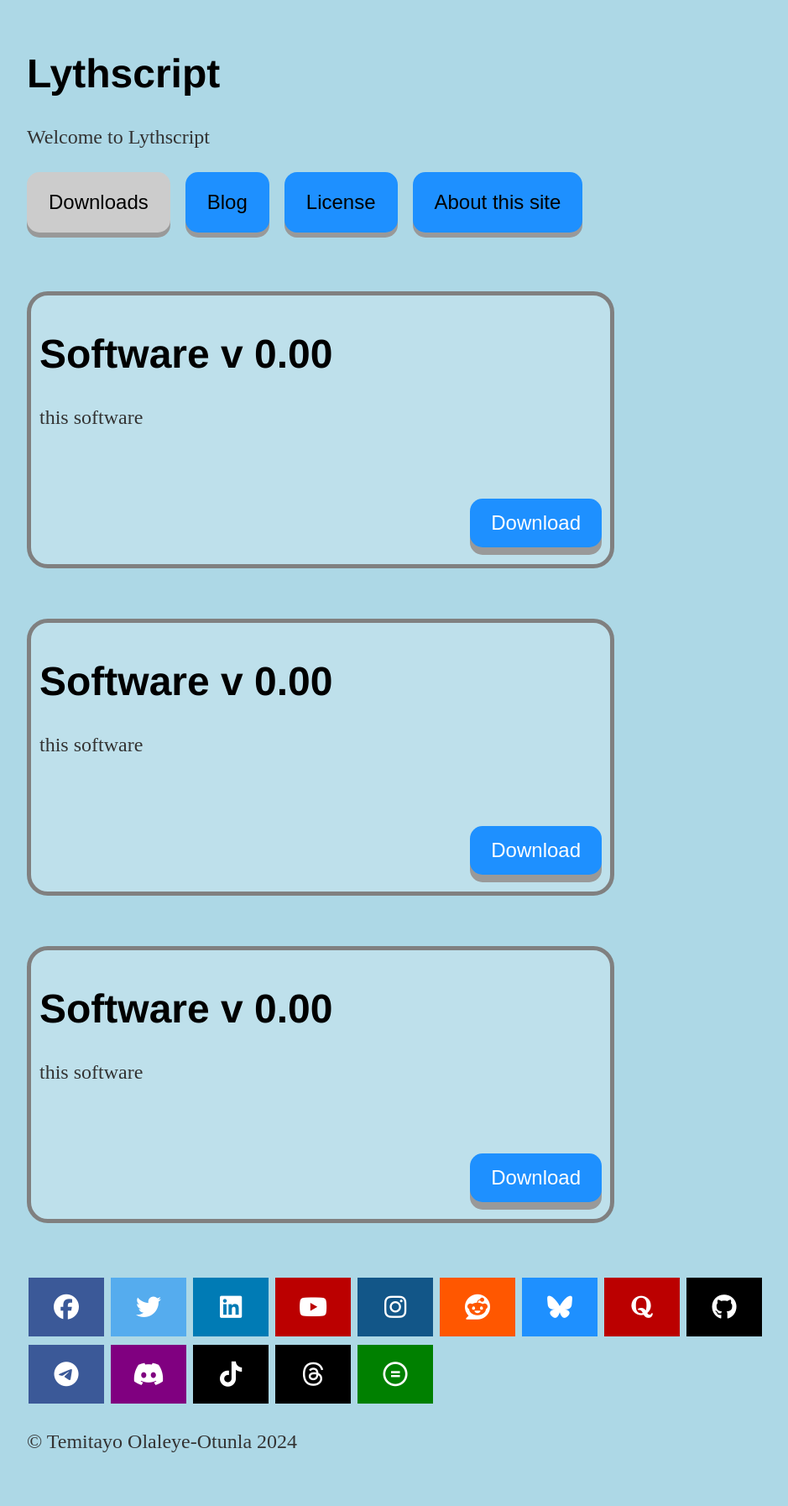
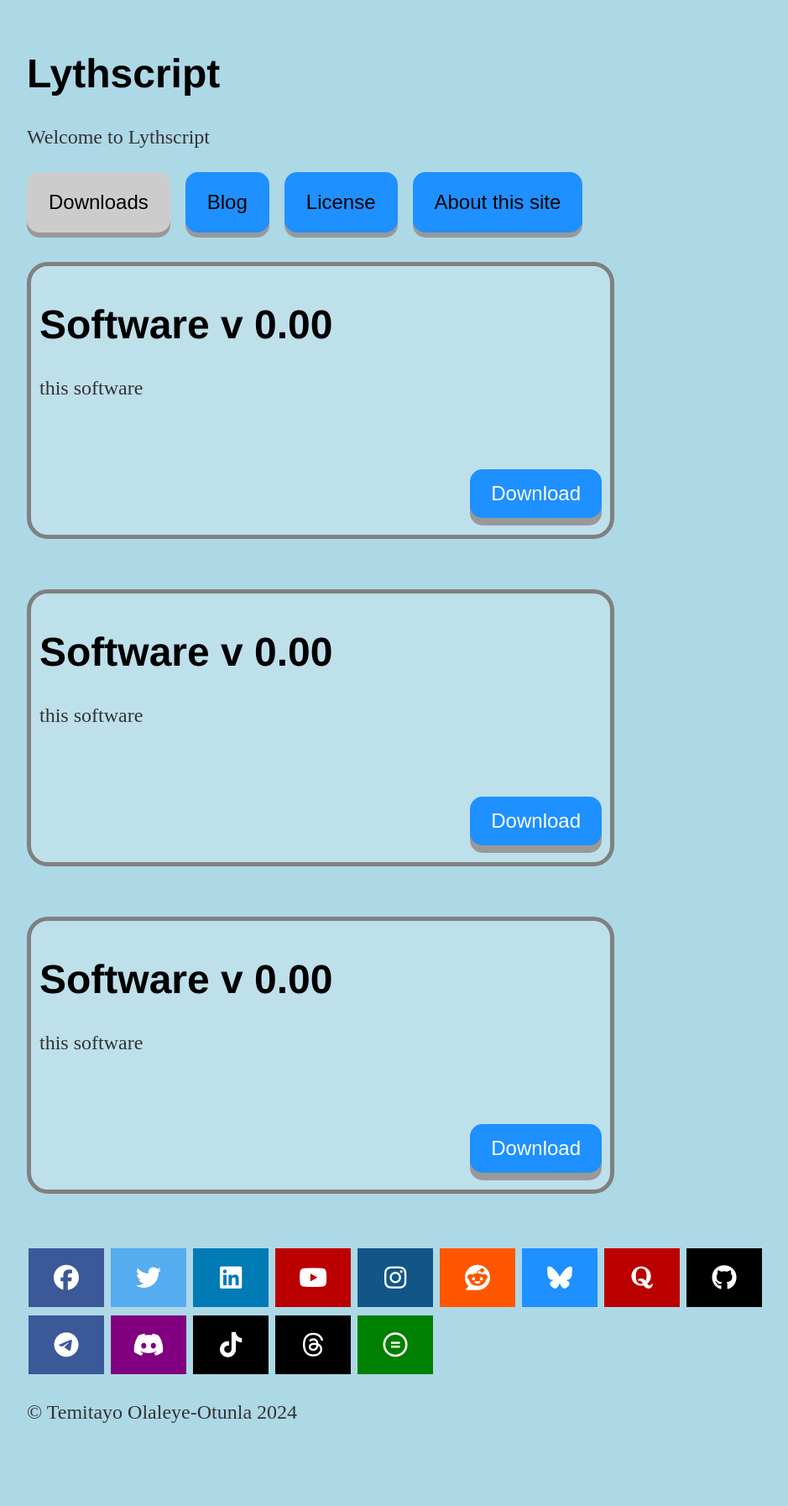
Before and after one commit to lythwind/lythwind.github.io, a Jekyll site: the page built from index.html, in a window 1280 px wide. Shown: the whole page at 84% size, without its empty margins (160-1099 px from the left). Built offline with Jekyll 4.4.1, drawn with Linux system fonts in a browser that asks for light colours; nearby versions of some CDN libraries; after the commit the page ends 1759 px from its top, so only the background shows below that.

Commit message:
Update main.css

```diff
--- a/css/main.css
+++ b/css/main.css
@@ -154,8 +154,8 @@ button:active {
   overflow: hidden;
   border: none;
   background-color: transparent;
-  margin-bottom: 50px;
-  padding-bottom: 20px
+  margin-bottom: 20px;
+  padding-bottom: 15px
 }
 .tab button {
   background-color: DodgerBlue;
```
